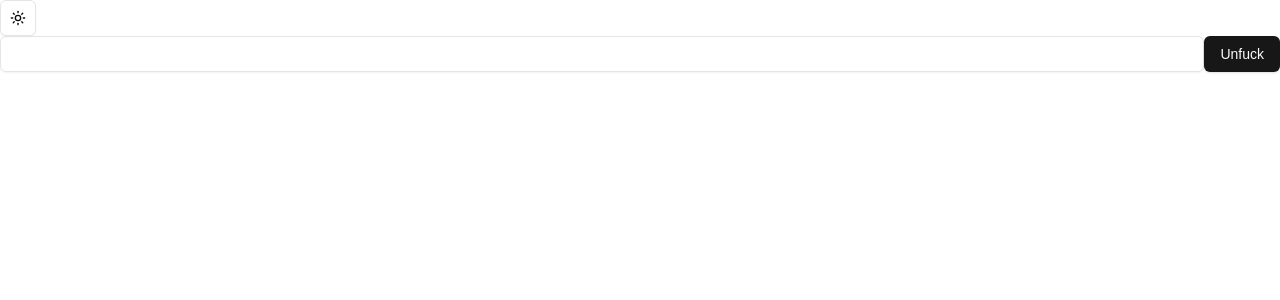
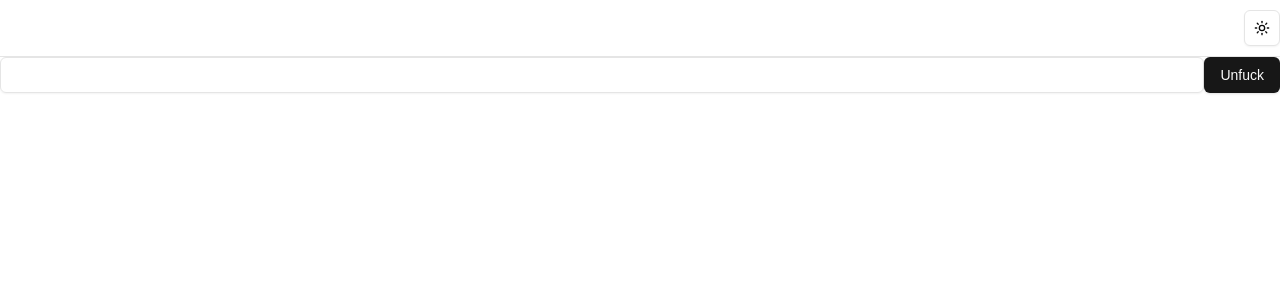
Before and after one commit to tarantoj/recipe-ripper, a Next.js app: page / in a window 1280 px wide. Shown: the top 300 px of the page. Built offline with nearby package versions, Linux system fonts and the light colour scheme.

Commit message:
start theming

```diff
--- a/src/app/layout.tsx
+++ b/src/app/layout.tsx
@@ -2,7 +2,7 @@ import type { Metadata } from "next";
 import { Geist, Geist_Mono } from "next/font/google";
 import "./globals.css";
 import { ThemeProvider } from "next-themes";
-import { ModeToggle } from "@/components/theme-mode-toggle";
+import { ModeToggle as ThemeSwitcher } from "@/components/theme-mode-toggle";
 
 const geistSans = Geist({
   variable: "--font-geist-sans",
@@ -27,7 +27,7 @@ export default function RootLayout({
   return (
     <html lang="en">
       <body
-        className={`${geistSans.variable} ${geistMono.variable} antialiased`}
+        className={`min-h-svh bg-background ${geistSans.variable} ${geistMono.variable} antialiased`}
       >
         <ThemeProvider
           attribute="class"
@@ -35,8 +35,21 @@ export default function RootLayout({
           enableSystem
           disableTransitionOnChange
         >
-          <ModeToggle />
-          {children}
+          <div data-wrapper="" className="border-grid flex flex-1 flex-col">
+            <header className="border-grid sticky top-0 z-50 w-full border-b bg-background/95 backdrop-blur supports-[backdrop-filter]:bg-background/60">
+              <div className="container-wrapper">
+                <div className="container flex h-14 items-center">
+                  <div className="flex flex-1 items-center justify-between gap-2 md:justify-end">
+                    <nav className="flex items-center gap-0.5">
+                      <ThemeSwitcher />
+                    </nav>
+                  </div>
+                </div>
+              </div>
+            </header>
+            <main className="flex flex-1 flex-col container">{children}</main>
+            <footer></footer>
+          </div>
         </ThemeProvider>
       </body>
     </html>
```
